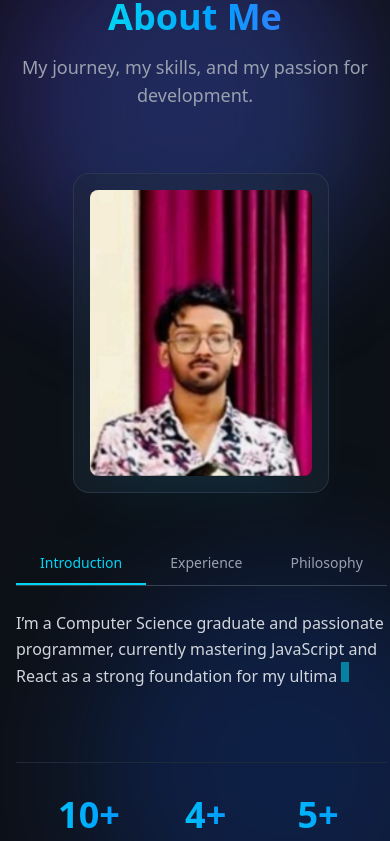
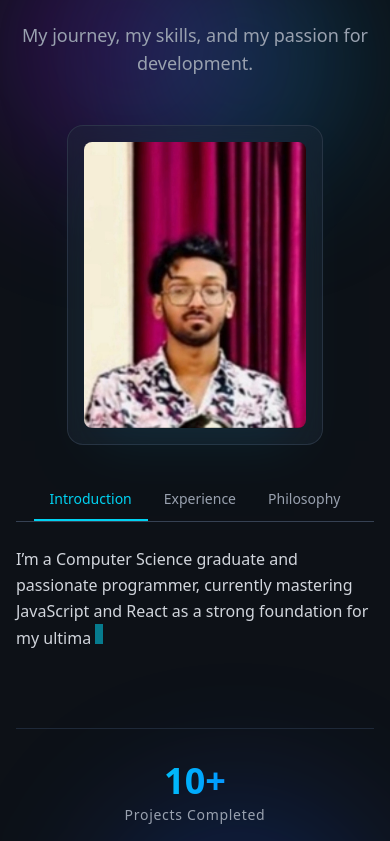
Before and after one commit to ashif-ek/portfolio-react, a React (Vite) app in the folder my-app/: page /about in a window 390 px wide. Shown: the part 943-1784 px from the top of the page. Built offline with nearby package versions, Linux system fonts and the light colour scheme.

Commit message:
responsive about

```diff
--- a/my-app/src/components/About.jsx
+++ b/my-app/src/components/About.jsx
@@ -2,7 +2,7 @@ import { useState, useEffect, useRef } from 'react';
 import profile from "../assets/profile.jpg";
 
 
-// A simple animated counter for stats
+// A simple animated counter for stats (No changes needed here)
 const AnimatedCounter = ({ value, label }) => {
     const [count, setCount] = useState(0);
     const sectionRef = useRef(null);
@@ -92,7 +92,7 @@ const About = () => {
         introduction: {
             title: "Introduction",
             content: (
-                <p className="text-gray-300 leading-relaxed min-h-[120px]">
+                <p className="text-gray-300 leading-relaxed min-h-[150px] md:min-h-[120px]">
                     {typedText}
                     <span className="inline-block w-2 h-5 bg-cyan-400 animate-pulse ml-1" aria-hidden="true"></span>
                 </p>
@@ -101,7 +101,7 @@ const About = () => {
         experience: {
             title: "Experience",
             content: (
-                 <p className="text-gray-300 leading-relaxed min-h-[120px]">
+                 <p className="text-gray-300 leading-relaxed min-h-[150px] md:min-h-[120px]">
                      Through academic and personal projects, I’ve worked across diverse technologies. I have built cross-platform web and mobile applications using Django and Flutter, while also gaining experience with HTML, CSS, JavaScript, and React. My projects have strengthened not only my technical skills but also my understanding of core software principles like planning, problem-solving, and delivering a better user experience.
                  </p>
             ),
@@ -109,7 +109,7 @@ const About = () => {
         philosophy: {
             title: "Philosophy",
             content: (
-                 <p className="text-gray-300 leading-relaxed min-h-[120px]">
+                 <p className="text-gray-300 leading-relaxed min-h-[150px] md:min-h-[120px]">
                      Earlier, I was interested in cybersecurity, but after my final-year project, I realized that as developers, we have the power to change, contribute, and create a tangible impact on the world through technology. This drives my passion for building meaningful applications.
                  </p>
             ),
@@ -117,14 +117,14 @@ const About = () => {
     };
 
  return (
-    <section id="about" className="py-24 bg-[#0d1117] text-gray-200 relative overflow-hidden">
+    <section id="about" className="py-16 md:py-24 bg-[#0d1117] text-gray-200 relative overflow-hidden">
         {/* Animated Gradient Blobs */}
-        <div className="absolute top-0 -left-4 w-96 h-96 bg-purple-600/20 rounded-full filter blur-3xl animate-blob"></div>
-        <div className="absolute top-0 -right-4 w-96 h-96 bg-cyan-600/20 rounded-full filter blur-3xl animate-blob animation-delay-2000"></div>
-        <div className="absolute -bottom-8 left-20 w-96 h-96 bg-blue-600/20 rounded-full filter blur-3xl animate-blob animation-delay-4000"></div>
+        <div className="absolute top-0 -left-4 w-72 h-72 md:w-96 md:h-96 bg-purple-600/20 rounded-full filter blur-3xl animate-blob"></div>
+        <div className="absolute top-0 -right-4 w-72 h-72 md:w-96 md:h-96 bg-cyan-600/20 rounded-full filter blur-3xl animate-blob animation-delay-2000"></div>
+        <div className="absolute -bottom-8 left-20 w-72 h-72 md:w-96 md:h-96 bg-blue-600/20 rounded-full filter blur-3xl animate-blob animation-delay-4000"></div>
 
       <div className="container mx-auto px-4 max-w-5xl relative z-10">
-        <div className="text-center mb-16">
+        <div className="text-center mb-12 md:mb-16">
           <h2 className="text-4xl md:text-5xl font-bold mb-4">
             <span className="bg-clip-text text-transparent bg-gradient-to-r from-cyan-400 to-blue-500">
               About Me
@@ -135,7 +135,7 @@ const About = () => {
           </p>
         </div>
 
-        <div className="grid md:grid-cols-5 gap-12 items-center">
+        <div className="grid md:grid-cols-5 gap-8 md:gap-12 items-center">
             {/* 3D Profile Card */}
             <div className="md:col-span-2 flex justify-center">
                 <div
@@ -155,7 +155,7 @@ const About = () => {
             {/* Content Section */}
             <div className="md:col-span-3">
                 {/* Tab buttons */}
-                <div className="flex border-b border-gray-700 mb-6">
+                <div className="flex flex-wrap justify-center border-b border-gray-700 mb-6">
                     {Object.keys(tabs).map(tab => (
                         <button
                             key={tab}
@@ -163,7 +163,7 @@ const About = () => {
                                 setActiveTab(tab);
                                 if(tab === 'introduction') setTypedText(''); // Reset typing animation
                             }}
-                            className={`px-6 py-3 font-medium text-sm transition-all duration-300 relative ${activeTab === tab ? 'text-cyan-400' : 'text-gray-400 hover:text-white'}`}
+                            className={`px-4 sm:px-6 py-3 font-medium text-sm transition-all duration-300 relative ${activeTab === tab ? 'text-cyan-400' : 'text-gray-400 hover:text-white'}`}
                         >
                             {tabs[tab].title}
                             {activeTab === tab && <span className="absolute bottom-0 left-0 w-full h-0.5 bg-cyan-400"></span>}
@@ -177,7 +177,7 @@ const About = () => {
                 </div>
 
                 {/* Animated Stats */}
-                <div className="mt-8 pt-8 border-t border-gray-800 flex justify-around">
+                <div className="mt-8 pt-8 border-t border-gray-800 flex flex-col sm:flex-row sm:justify-around items-center gap-8">
                     <AnimatedCounter value={10} label="Projects Completed" />
                     <AnimatedCounter value={4} label="Certificates" />
                     <AnimatedCounter value={5} label="Core Technologies" />
```
Lines whose indentation alone changed are shown as unchanged.
